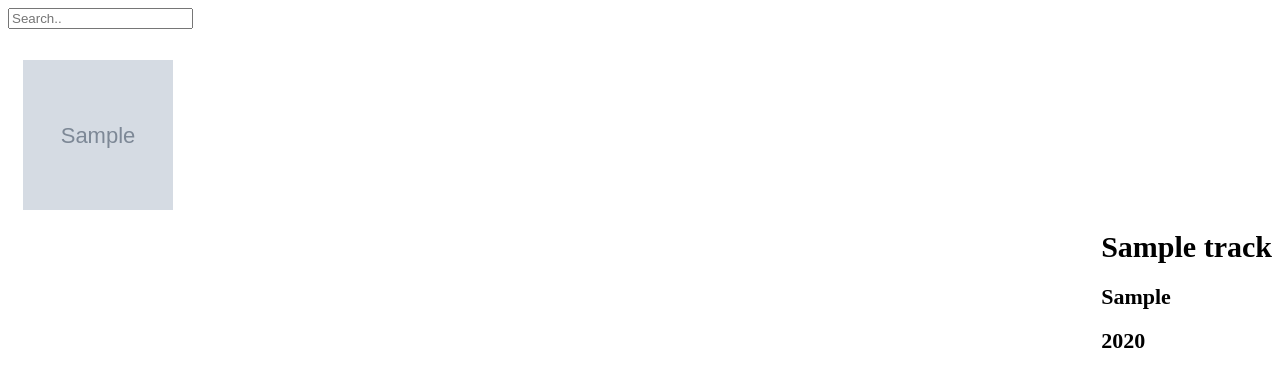
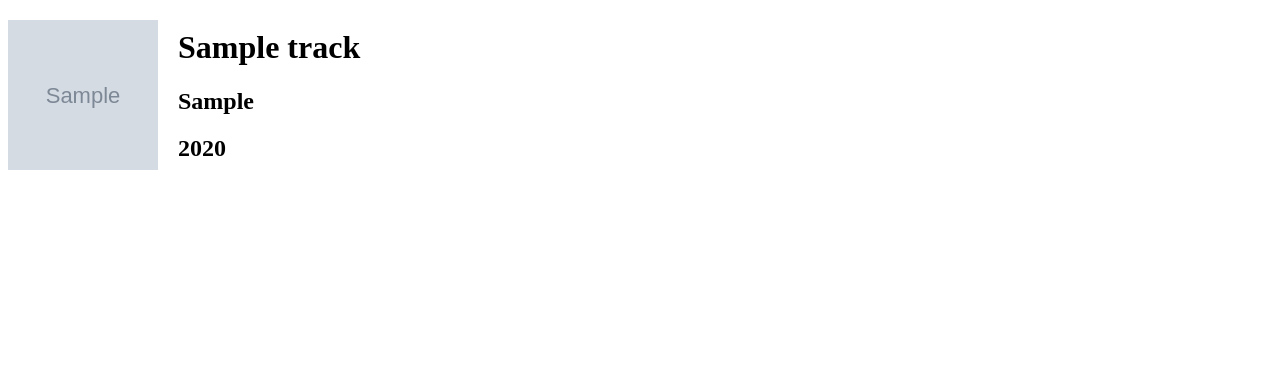
Before and after one commit to sslavov93/Now-Spinning, a Flask app: template now_spinning/templates/tracks_home.html in a window 1280 px wide. Shown: the top 387 px of the page. Run offline with Flask 2, Linux system fonts and the light colour scheme; the template is opened without the code that fills it: values that come from a table or form of the project are taken from there, others are empty; tables that the repository leaves empty hold one stand-in row (values such as "Sample post"); grey boxes marked "Sample" are stand-in pictures.

Commit message:
Added a good list template

```diff
--- a/now_spinning/templates/tracks_home.html
+++ b/now_spinning/templates/tracks_home.html
@@ -1,26 +1,45 @@
 <html>
     <head>
         <title>Now Spinning</title>
+            <style>
+                .Track {
+                    display: flex;
+                    align-items: center;
+                    justify-content: left;
+                }
+                .Meta {
+                    align-items: left;
+                    font-family: Orbitron;
+                    padding-left: 20px;
+                }
+                .h1 {
+                    font-size:40px;
+                }
+
+                .h2 {
+                    font-size:30px;
+                }
+
+        </style>
     </head>
     <body>
         <link rel="shortcut icon" href="{{ url_for('static', filename='favicon.ico') }}">
-        <input type="text" placeholder="Search.."><br><p></p>
+<!--        <input type="text" placeholder="Search.."><br><p></p>-->
         {% for track in tracks %}
-            <div class="TrackMetadata">
+            <div class="Track">
                 <div class="Image">
                 {% if track.image_location %}
-                    <img src="http://localhost:5000/api/v1/static/{{ track.image_location }}" alt=”Artwork” width="150" height="150" style="padding-left: 15px; padding-top: 15px;">
+                   <img src="http://localhost:5000/api/v1/static/{{ track.image_location }}" alt=”Artwork” width="150" height="150" > <!-- style="padding-left: 15px; padding-top: 15px;"-->
                 {% else %}
-                    <img src="{{ url_for('static', filename='default.png') }}" alt=”No_Artwork_Available” width="150" height="150" style="padding-left: 15px; padding-top: 15px;">
+                    <img src="{{ url_for('static', filename='default.png') }}" alt=”No_Artwork_Available” width="150" height="150"> <!-- style="padding-left: 15px; padding-top: 15px;">-->
                 {% endif %}
                 </div>
-                <div class="Title" style="padding-left:20px;float:right;">
-                    <h1 style="font-family:Orbitron;font-size:30px;font-style:Bold;">{{ track.title }}</h1>
-                    <h2 style="font-family:Orbitron;font-size:22px;font-style:Normal;">{{ track.artist }}</h2>
-                    <h2 style="font-family:Orbitron;font-size:22px;font-style:Normal;">{{ track.year if track.year else ""}}</h2>
+                <div class="Meta">
+                    <h1>{{ track.title }}</h1>
+                    <h2>{{ track.artist }}</h2>
+                    <h2>{{ track.year if track.year else ""}}</h2>
                 </div>
             </div>
-            <p></p>
         {% endfor %}
     </body>
 </html>
```
Also changed, not shown: now_spinning/views.py (+22 -4 lines).
